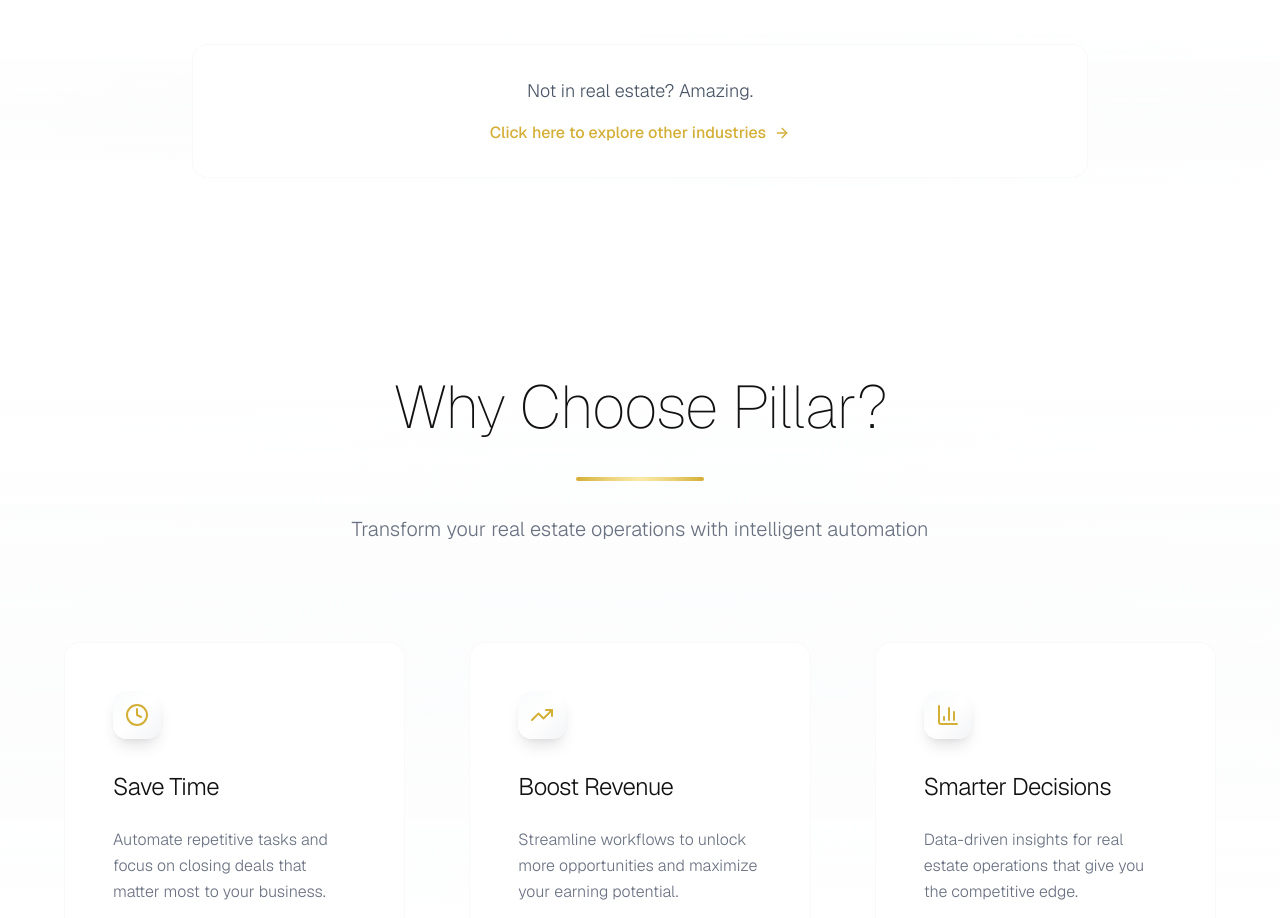
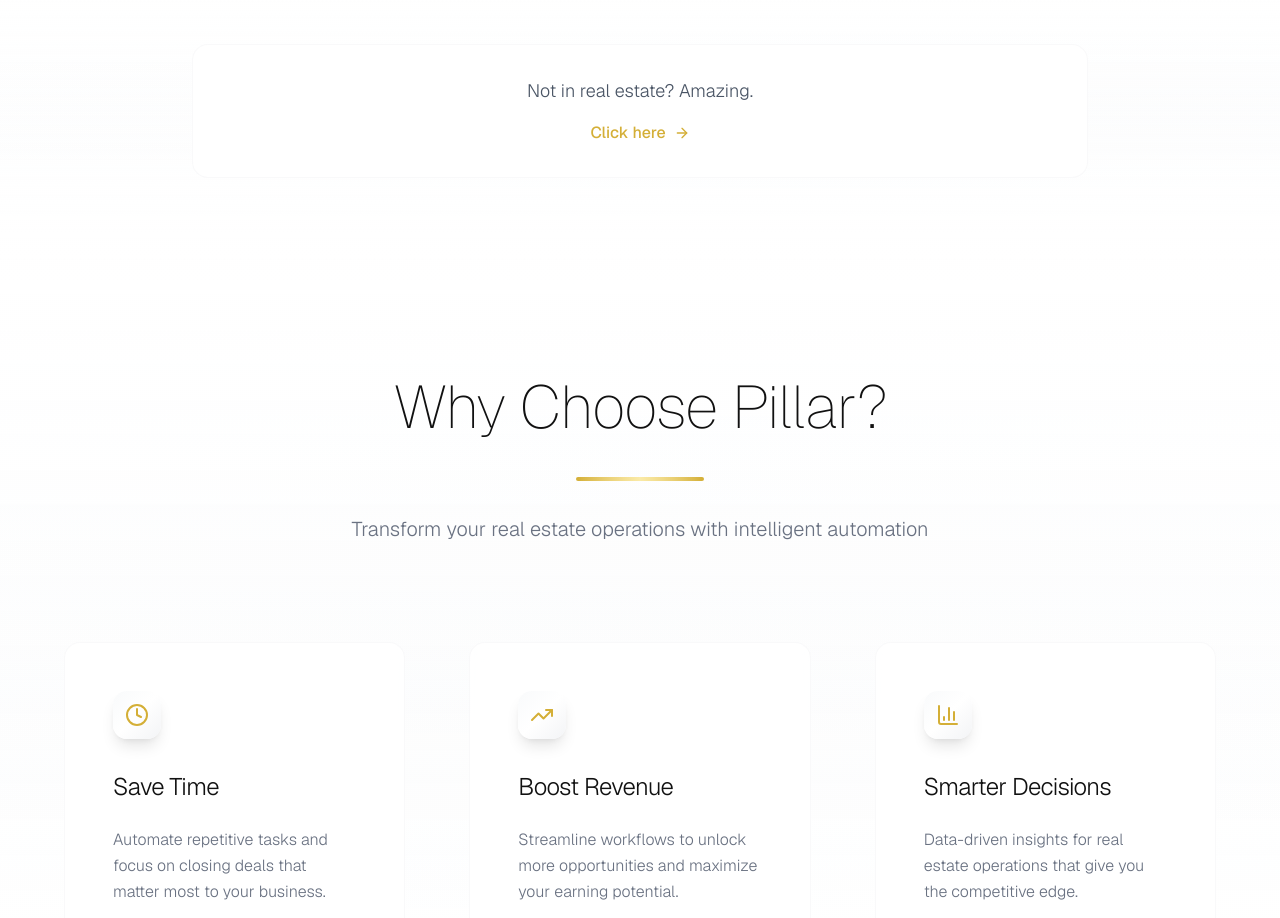
Before and after one commit to VedSoni-dev/pillarweb, a Next.js app: page / in a window 1280 px wide. Shown: the part 820-1738 px from the top of the page. Built offline with nearby package versions, Linux system fonts and the light colour scheme.

Commit message:
Update landing page box text to 'Click here'

```diff
--- a/app/page.tsx
+++ b/app/page.tsx
@@ -193,7 +193,7 @@ export default function Home() {
               href="/industries"
               className="inline-flex items-center gap-2 text-[#D4AF37] hover:text-[#C19B2A] transition-colors duration-300 font-medium"
             >
-              Click here to explore other industries
+              Click here
               <ArrowRight className="w-4 h-4" />
             </Link>
           </div>
```
